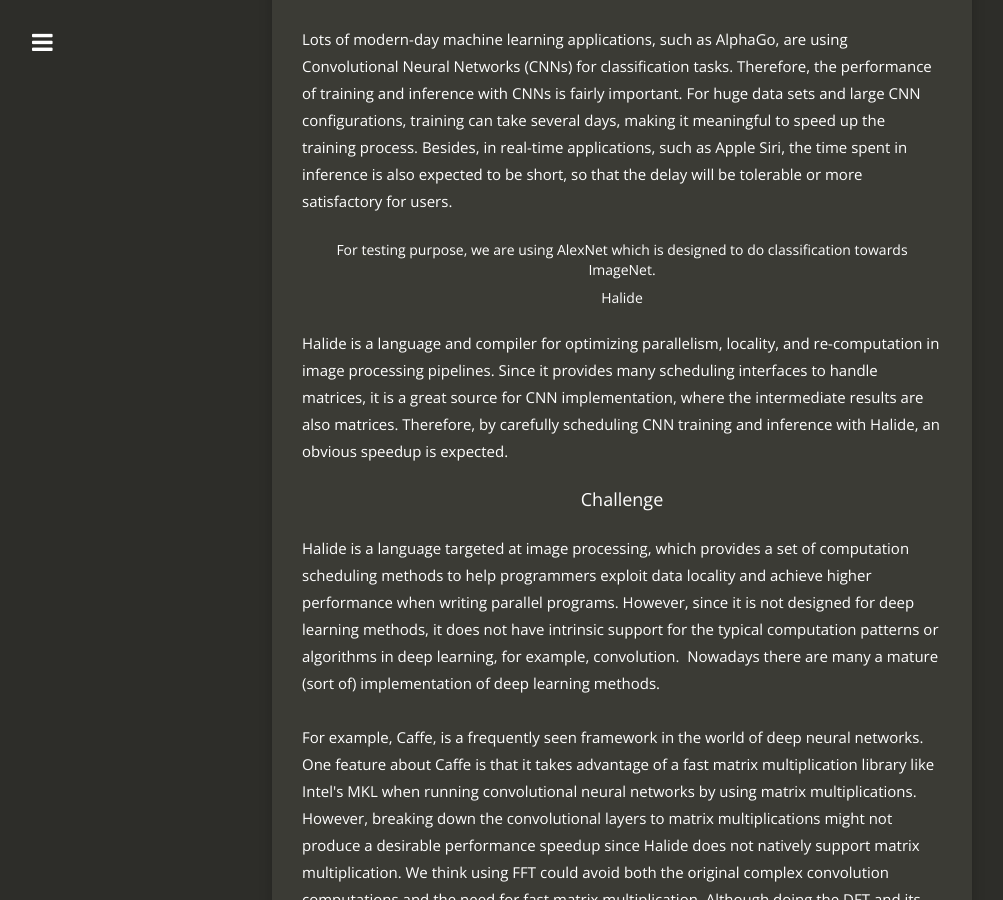
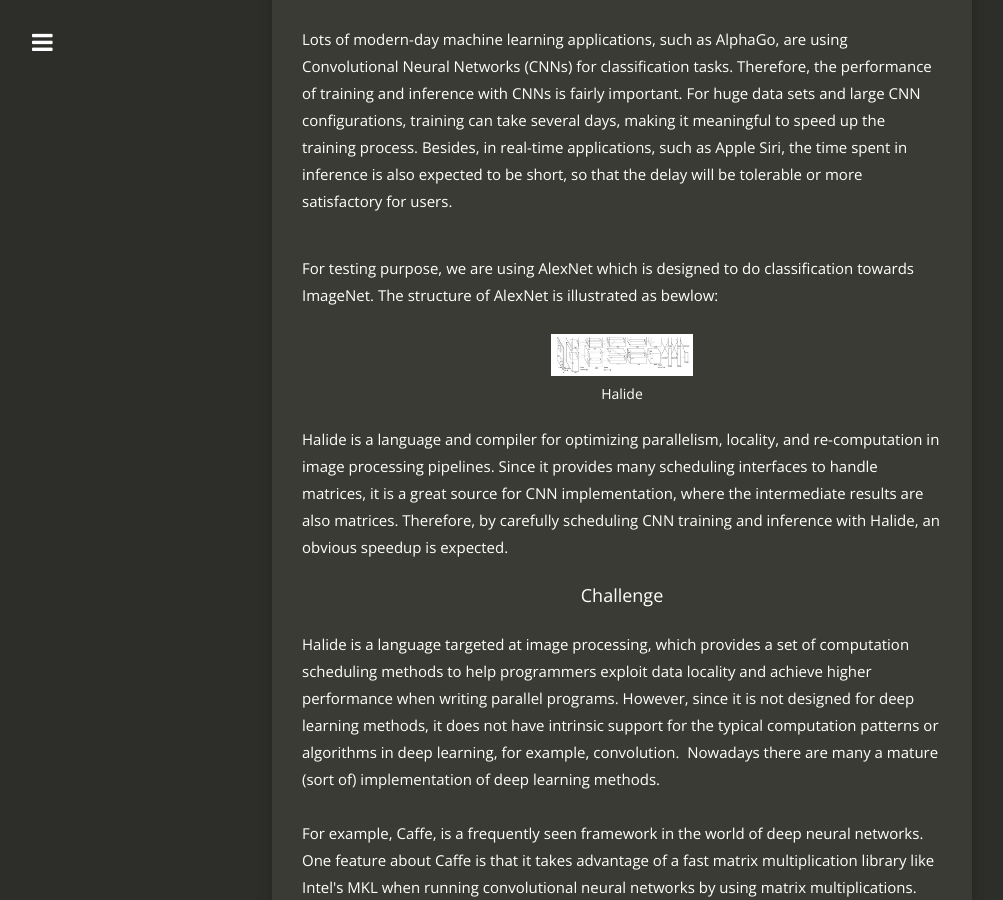
Before and after one commit to vanryan/vanryan.github.io, a Jekyll site: the page built from 15418-finalreport.html, in a window 1280 px wide and 900 px high, scrolled down 510 px. Shown: the whole window, without its empty margins (18-1021 px from the left). Built offline with Jekyll 4.4.1, drawn with Linux system fonts in a browser that asks for light colours; nearby versions of some CDN libraries.

Commit message:
finalreport0

```diff
--- a/15418-finalreport.html
+++ b/15418-finalreport.html
@@ -33,7 +33,9 @@
 Lots of modern-day machine learning applications, such as AlphaGo, are using Convolutional Neural Networks (CNNs) for classification tasks. Therefore, the performance of training and inference with CNNs is fairly important. For huge data sets and large CNN configurations, training can take several days, making it meaningful to speed up the training process. Besides, in real-time applications, such as Apple Siri, the time spent in inference is also expected to be short, so that the delay will be tolerable or more satisfactory for users.
 </p>
 
-<p>For testing purpose, we are using <a href="http://papers.nips.cc/paper/4824-imagenet-classification-with-deep-convolutional-neural-networks">AlexNet</a> which is designed to do classification towards <a href="http://image-net.org/">ImageNet</a>.</p>
+<p class="parag-418">For testing purpose, we are using <a href="http://papers.nips.cc/paper/4824-imagenet-classification-with-deep-convolutional-neural-networks">AlexNet</a> which is designed to do classification towards <a href="http://image-net.org/">ImageNet</a>. The structure of AlexNet is illustrated as bewlow:</p>
+
+ <img src="{{ site.baseurl }}/resources/alexnet.png" alt="alexnet" height="42" width="142" />
 
 <h5>Halide</h5>
 <p class="parag-418">
```
Also changed, not shown: resources/alexnet.png (added).
